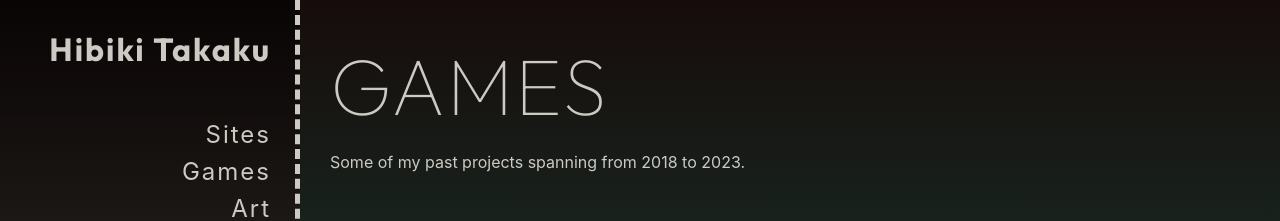
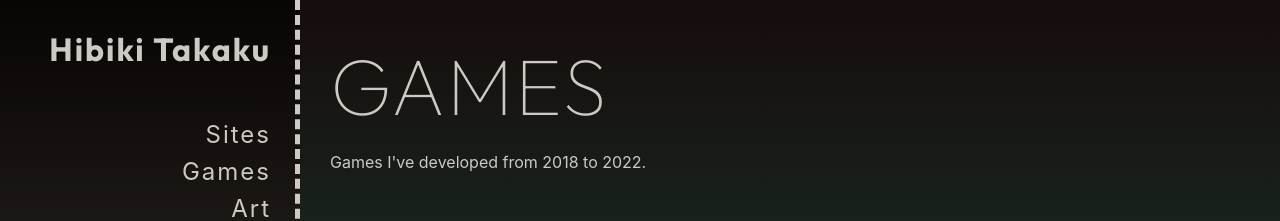
Before and after one commit to sheblight/portfolio, a React (Create React App) app: page / in a window 1280 px wide. Shown: the top 221 px of the page. Built offline with nearby package versions, Linux system fonts and the light colour scheme.

Commit message:
Abstract main into its component

```diff
--- a/src/App.js
+++ b/src/App.js
@@ -1,16 +1,22 @@
 import './App.css';
 import SideMenu from './SideMenu'
+import Main from './Main'
 
 function App() {
+  const bodyStyle = {
+    display: "grid",
+    gridTemplateColumns: "300px auto",
+    gridTemplateAreas: "100vh",
+    height: "100vh",
+    background: "var(--body-color)",
+    alignItems: "stretch",
+    margin: 0
+  };
+
   return (
-    <div className="App" style={{ display: "grid", gridTemplateColumns: "300px auto", gridTemplateAreas: "100vh", height: "100vh", background: "var(--body-color)", alignItems: "stretch", margin: 0 }}>
+    <div className="App" style={bodyStyle}>
       <SideMenu />
-      <main style={{margin: 0, padding: "30px", overflow: "auto"}}>
-        <section className="Games">
-          <h1>Games</h1>
-          <p>Some of my past projects spanning from 2018 to 2023.</p>
-        </section>
-      </main>
+      <Main title="Games" description="Games I've developed from 2018 to 2022."/>
     </div>
   );
 }
--- /dev/null
+++ b/src/Main.js
@@ -0,0 +1,14 @@
+import './App.css';
+
+function Main(props) {
+    return (
+        <main style={{margin: 0, padding: "30px", overflow: "auto"}}>
+            <section>
+                <h1>{props.title}</h1>
+                <p>{props.description}</p>
+            </section>
+        </main>
+    );
+}
+
+export default Main;
```
